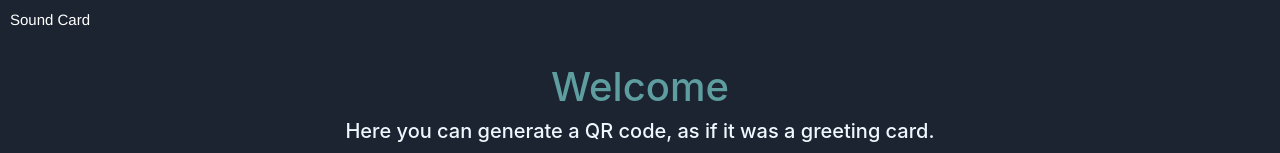
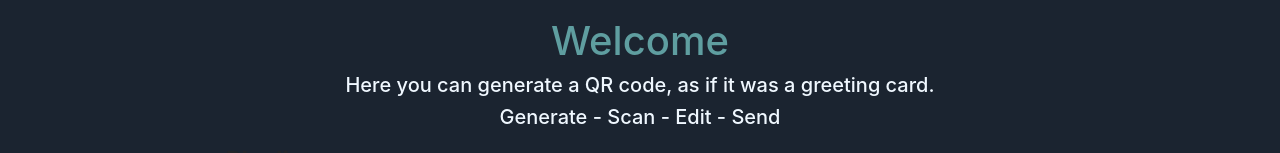
Before and after one commit to TomBer101/PlaylistApp, a React (Create React App) app in the folder web-client/: page / in a window 1280 px wide. Shown: the top 153 px of the page. Built offline with nearby package versions, Linux system fonts and the light colour scheme; no server answers.

Commit message:
css changes for app and player

```diff
--- a/web-client/src/App.js
+++ b/web-client/src/App.js
@@ -6,7 +6,6 @@ import './App.css';
 function App() {
   return (
     <div className="App">
-    <h1 className='App-header'>Sound Card</h1>
           <Routes>
             <Route path='/' element={ <AdminPage />} />
             <Route path='/playlist-page/' element={<PlaylistPage />} />
--- a/web-client/src/styles/playlistPage/Player.css
+++ b/web-client/src/styles/playlistPage/Player.css
@@ -15,7 +15,7 @@
 .player {
   width: 100%;
   height: 100%;
-  gap: 4vh;
+  gap: 12px;
 
   display: flex;
   flex-direction: column;
```
